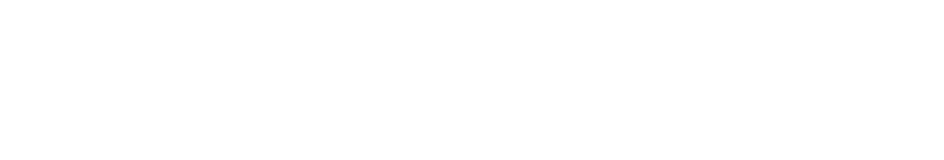
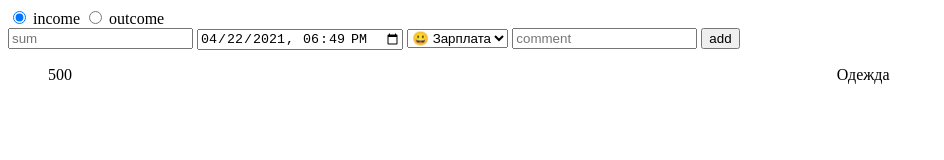
Before and after one commit to Iakow/where-is-my-money, a website built with Parcel: page index.html in a window 1280 px wide. Shown: the whole page, without its empty margins (0-944 px from the left). Built offline with nearby package versions, Linux system fonts and the light colour scheme.

Commit message:
first working outline

```diff
--- a/index.html
+++ b/index.html
@@ -2,10 +2,11 @@
   <head>
     <meta charset="utf-8" />
     <meta http-equiv="X-UA-Compatible" content="IE=edge" />
-    <title>Web Application</title>
+    <title>Where is my money</title>
     <meta name="viewport" content="width=device-width, initial-scale=1" />
   </head>
   <body>
+    <div id="app"></div>
     <script src="./index.js"></script>
   </body>
 </html>
--- a/index.js
+++ b/index.js
@@ -1 +1,166 @@
-// Start from here
+const categories = ['Одежда', 'Транспорт', 'Услуги', 'Здоровье', 'Питание', 'Гигиена', 'Другое'];
+
+const transactions = [];
+
+window.userDataStore = {
+  categories: {
+    outcome: ['', 'Одежда', 'Транспорт', 'Услуги', 'Здоровье', 'Питание', 'Гигиена', 'Другое'],
+    income: ['Зарплата', 'Фриланс', 'Подарок', 'Другое'],
+  },
+  balance: 1234,
+  transactions: {
+    1619114621421: { sum: '500', date: '', category: 'Одежда', comment: '' },
+  },
+  moneyWay: 'income',
+};
+
+window.render = () => {
+  document.querySelector('#app').innerHTML = `
+    ${moneyWay()}
+    ${form()}
+    ${list()}
+  `;
+};
+
+render();
+
+function list() {
+  let content = ``;
+  const { transactions } = window.userDataStore;
+  for (let x in transactions) {
+    const { sum, date, category, comment } = transactions[x];
+    content += `
+      <li style="display:flex; justify-content: space-between">
+        <span>${sum}</span>
+        <span>${date}</span>
+        <span>${category}</span>
+        <span>${comment}</span>
+      </li>`;
+  }
+  return `<ul>${content}</ul>`;
+}
+function form() {
+  const handler = function (e) {
+    e.preventDefault();
+
+    const data = new FormData(e.target);
+
+    const transaction = {};
+
+    for (let [name, value] of data) {
+      transaction[name] = value;
+    }
+
+    window.userDataStore.transactions[Date.now()] = transaction;
+    // console.clear();
+    // console.log(window.userDataStore.transactions);
+    e.target.reset();
+  };
+
+  return `
+    <form
+      onsubmit="((event) => {
+        event.preventDefault();
+
+        const data = new FormData(event.target);
+
+        const transaction = {}
+
+        for(let [name, value] of data) {
+          transaction[name] = value
+        }
+
+        window.userDataStore.transactions[Date.now()] = transaction
+
+        console.log(window.userDataStore.transactions);
+        event.target.reset();
+        window.render();
+      })(event)"
+    >
+      ${sum() + date() + catInput() + comment()}
+      <input type="submit" value="add"/>
+    </form>
+  `;
+}
+
+function moneyWay() {
+  const handler = function (e) {
+    userDataStore.moneyWay = e.target.value;
+    render();
+  };
+
+  return `
+    <label>
+      <input
+        name="moneyWay"
+        value="income"
+        type="radio"
+        ${userDataStore.moneyWay == 'income' ? 'checked' : ''}
+        onchange="(${handler})(event)"
+      />
+      income
+    </label>
+    <label>
+      <input
+        name="moneyWay"
+        value="outcome"
+        type="radio"
+        ${userDataStore.moneyWay == 'income' ? '' : 'checked'}
+        onchange="(${handler})(event)"
+      />
+      outcome
+    </label>
+    <br>
+
+  `;
+}
+
+function catInput() {
+  return `
+    <select name="category">
+      ${window.userDataStore.categories[window.userDataStore.moneyWay].map(
+        (category, i) => `<option>&#128512; ${category}</option>`,
+      )}
+    </select>
+  `;
+}
+
+function sum() {
+  return `
+    <input type="number" placeholder="sum" name="sum" required/>
+  `;
+}
+
+function date() {
+  return `
+    <input
+      name="date"
+      type="datetime-local"
+      placeholder="date"
+      value=${formatDate(Date.now())}
+    />
+  `;
+}
+
+function comment() {
+  return `
+    <input
+      type="text"
+      placeholder="comment"
+      name="comment"
+    />
+  `;
+}
+
+function formatDate(timestamp) {
+  const d = new Date(timestamp);
+
+  const DD = d.getDate() > 9 ? d.getDate() : `0${d.getDate()}`;
+  const MM = d.getMonth() + 1 > 9 ? d.getMonth() + 1 : `0${d.getMonth() + 1}`;
+  const YYYY = d.getFullYear();
+
+  const HH = d.getHours() > 9 ? d.getHours() : `0${d.getHours()}`;
+  const MI = d.getMinutes() > 9 ? d.getMinutes() : `0${d.getMinutes()}`;
+
+  return `${YYYY}-${MM}-${DD}T${HH}:${MI}`;
+}
```
